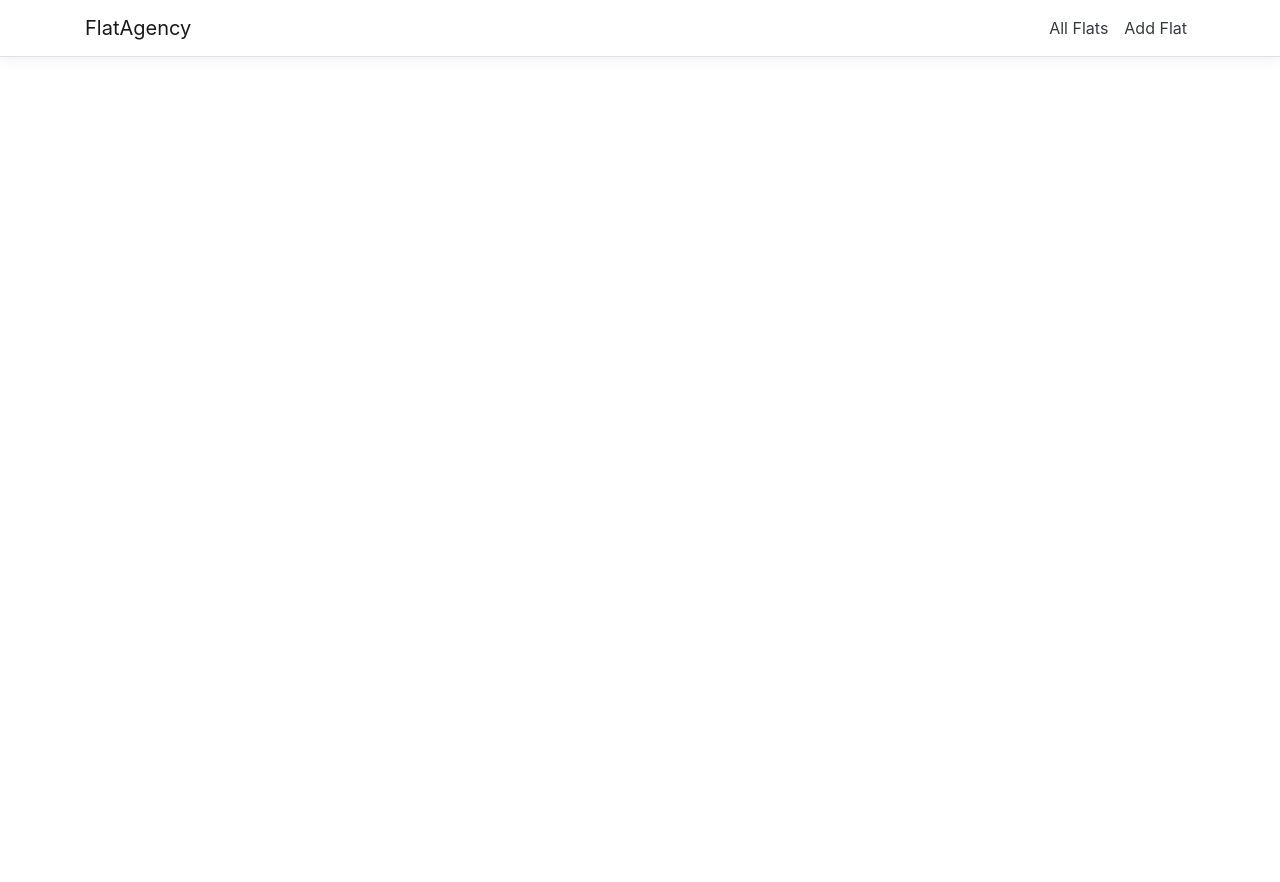
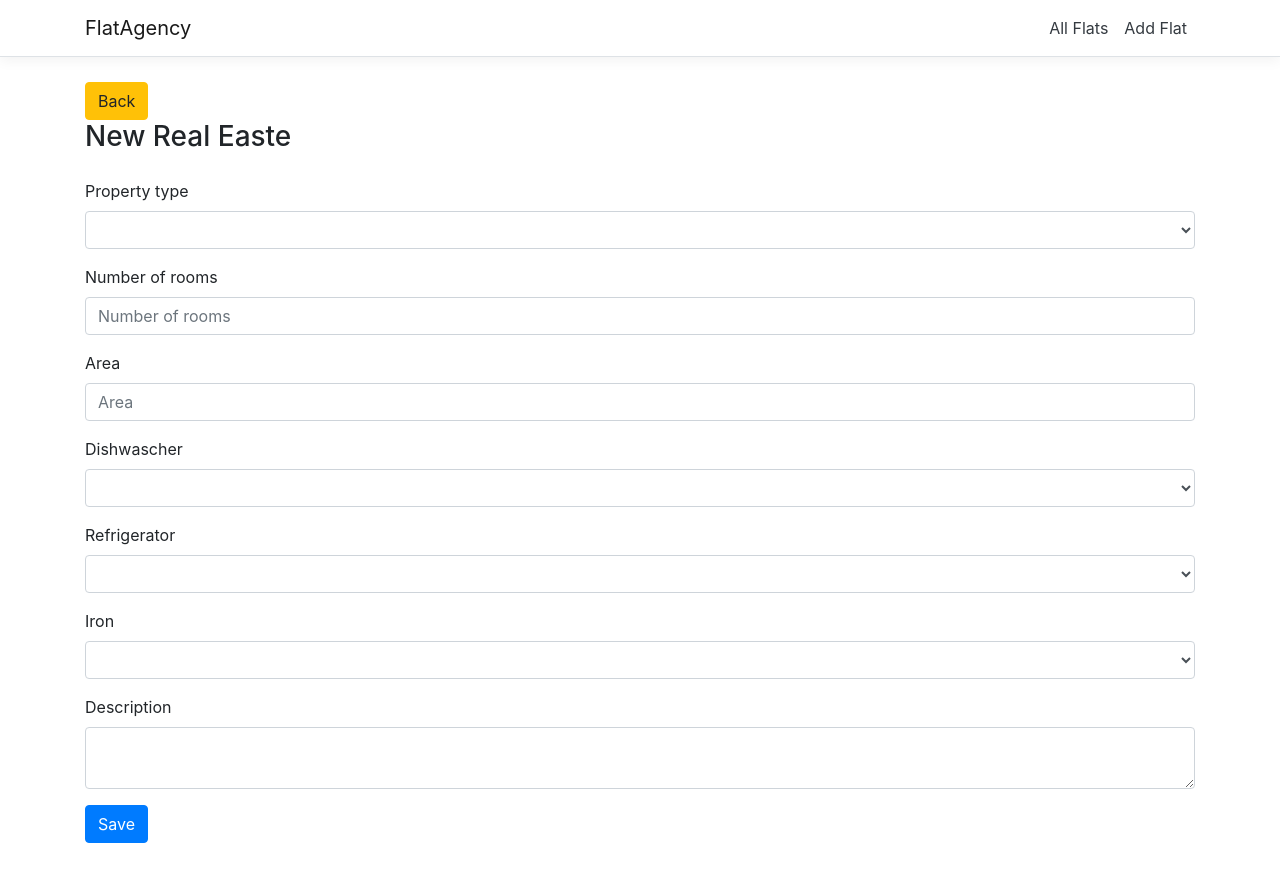
Before and after one commit to igorkol1/FlatAgency, an Angular app in the folder FlatAgency/ClientApp/: page /properties/new-property in a window 1280 px wide. Before the commit this address led to /. Shown: the top 882 px of the page. Before the commit the page ends 800 px from the top, so only its background shows below. Built offline with nearby package versions, Linux system fonts and the light colour scheme.

Commit message:
Build property details view

```diff
--- a/FlatAgency/ClientApp/src/app/components/nav-menu/nav-menu.component.html
+++ b/FlatAgency/ClientApp/src/app/components/nav-menu/nav-menu.component.html
@@ -8,7 +8,7 @@
       </button>
       <div class="navbar-collapse collapse d-sm-inline-flex flex-sm-row-reverse" [ngClass]='{"show": isExpanded}'>
         <ul class="navbar-nav flex-grow">
-          <li class="nav-item" [routerLinkActive]='["link-active"]'>
+          <li class="nav-item" [routerLinkActive]='["link-active"]' [routerLinkActiveOptions]="{exact:true}">
             <a class="nav-link text-dark" [routerLink]='["/properties"]'>All Flats</a>
           </li>
           <li class="nav-item" [routerLinkActive]='["link-active"]' >
--- a/FlatAgency/ClientApp/src/app/components/properties/components/properties.component.html
+++ b/FlatAgency/ClientApp/src/app/components/properties/components/properties.component.html
@@ -1,9 +1,9 @@
 <div>
   <div>
-    {{pageTitle}}
+    <h3>{{pageTitle}}</h3>
   </div>
   <div style="margin-top: 15px; margin-right: 25px">
-    <table class="table-responsive">
+    <table class="table table-responsive">
         <thead>
           <tr>
             <th class="col-md-1 col-sm-1 col-xs-1">No.</th>
@@ -18,7 +18,7 @@
         <tbody>
           <tr *ngFor="let property of properties let i = index" [attr.data.-index]="i">
             <td class="col-md-1 col-sm-1 col-xs-1">{{i+1}}</td>
-            <td class="col-md-1 col-sm-1 col-xs-1">{{property.type === 0 ? "Flat":"House"}}</td>
+            <td class="col-md-1 col-sm-1 col-xs-1">{{property.type === 1 ? "Flat":"House"}}</td>
             <td class="col-md-1 col-sm-1 col-xs-1">{{property.rooms}}</td>
             <td class="col-md-1 col-sm-1 col-xs-1">{{property.area}}</td>
             <td class="col-md-1 col-sm-1 col-xs-1"><button class="btn btn-primary" (click)="getProperty(property.id)">Details</button></td>
--- a/FlatAgency/ClientApp/src/app/components/properties/components/properties.component.ts
+++ b/FlatAgency/ClientApp/src/app/components/properties/components/properties.component.ts
@@ -36,19 +36,21 @@ export class PropertiesComponent implements OnInit {
     )
   }
 
-  getProperty(id:number):void{
-    this.router.navigate(['./properties/property-details',id]);
+  getProperty(id: number): void {
+    this.router.navigate(['./properties/property-details', id]);
   }
 
-  updateProperty(id:number):void{
-    this.router.navigate(['./properties/property-update',id]);
+  updateProperty(id: number): void {
+    this.router.navigate(['./properties/property-update', id]);
   }
 
-  deleteProperty(id:number):void{
+  deleteProperty(id: number): void {
     this.propertiesService.deleteProperty(id).subscribe(
-      onSuccess => console.log(onSuccess),
+      onSuccess => {
+        console.log(onSuccess);
+        this.properties.splice(this.properties.findIndex(prop => prop.id == id), 1)
+      },
       onError => console.log(onError)
     );
-    this.properties.splice(this.properties.findIndex(prop => prop.id==id),1)
   }
 }
--- a/FlatAgency/ClientApp/src/app/components/properties/components/property-details/property-details.component.html
+++ b/FlatAgency/ClientApp/src/app/components/properties/components/property-details/property-details.component.html
@@ -1,3 +1,63 @@
-<p>
-  property-details works!
-</p>
+<div>
+  <div style="margin-top:25px">
+    <a (click)="goBack()" class="btn btn-warning">Back</a>
+    <h3>{{pageTitle}}</h3>
+  </div>
+  <div style="margin-top:25px; margin-bottom: 50px">
+    <form #propertyform="ngForm" (ngSubmit)="onSubmit(property)">
+      <div class="form-group">
+        <label for="type">Property type</label>
+        <select [disabled]="!isInEditMode" required class="form-control" id="type" [(ngModel)]="property.type"
+          name="type" #type="ngModel">
+          <option></option>
+          <option value="0">House</option>
+          <option value="1">Flat</option>
+        </select>
+      </div>
+      <div class="form-group">
+        <label for="rooms">Number of rooms</label>
+        <input [disabled]="!isInEditMode" id="rooms" name="rooms" type="number" [(ngModel)]="property.rooms" required
+          class="form-control" placeholder="Number of rooms" />
+      </div>
+      <div class="form-group">
+        <label for="area">Area</label>
+        <input [disabled]="!isInEditMode" id="area" name="area" type="number" [(ngModel)]="property.area" required
+          class="form-control" placeholder="Area" />
+      </div>
+      <div class="form-group">
+        <label for="washer">Dishwascher</label>
+        <select [disabled]="!isInEditMode" required class="form-control" id="washer" [(ngModel)]="property.washer"
+          name="washer" #washer="ngModel">
+          <option></option>
+          <option value="false">No</option>
+          <option value="true">Yes</option>
+        </select>
+      </div>
+      <div class="form-group">
+        <label for="refrigerator">Refrigerator</label>
+        <select [disabled]="!isInEditMode" required class="form-control" id="refrigerator"
+          [(ngModel)]="property.refrigerator" name="refrigerator" #refrigerator="ngModel">
+          <option></option>
+          <option value="false">No</option>
+          <option value="true">Yes</option>
+        </select>
+      </div>
+      <div class="form-group">
+        <label for="iron">Iron</label>
+        <select [disabled]="!isInEditMode" required class="form-control" id="iron" [(ngModel)]="property.iron"
+          name="iron" #iron="ngModel">
+          <option></option>
+          <option value="false">No</option>
+          <option value="true">Yes</option>
+        </select>
+      </div>
+      <div class="form-group">
+        <label for="description">Description</label>
+        <textarea [disabled]="!isInEditMode" id="description" name="description" [(ngModel)]="property.description" class="form-control"></textarea>
+      </div>
+      <div *ngIf=isInEditMode>
+        <button type="submit" class="btn btn-primary">Save</button>
+      </div>
+    </form>
+  </div>
+</div>
--- a/FlatAgency/ClientApp/src/app/components/properties/components/property-details/property-details.component.ts
+++ b/FlatAgency/ClientApp/src/app/components/properties/components/property-details/property-details.component.ts
@@ -1,4 +1,5 @@
 import { Component, OnInit } from '@angular/core';
+import { Location } from '@angular/common';
 import { PropertyService } from '../../services/property.service';
 import { ActivatedRoute, Params, Router } from '@angular/router';
 import { Property } from 'src/app/models/property';
@@ -24,10 +25,9 @@ export class PropertyDetailsComponent implements OnInit {
 
   ngOnInit() {
     this.detectUrlParam();
-    console.log(this.location.pathname);
-    if(this.location.pathname.endsWith("/properties/new-property")){
+    if(this.location.isCurrentPathEqualTo("/properties/new-property")){
       this.pageTitle = "New Real Easte"
-    }else if(this.location.pathname.endsWith("/properties/property-update")){
+    }else if(this.location.isCurrentPathEqualTo("/properties/property-update/"+this.urlParam)){
       this.pageTitle = "Update Real Easte"
       this.downloadProperty();
     }else{
@@ -45,7 +45,7 @@ export class PropertyDetailsComponent implements OnInit {
   }
 
   onSubmit(propObj:Property):void{
-    if(this.location.pathname.endsWith("/properties/new-property")){
+    if(this.location.isCurrentPathEqualTo("/properties/new-property")){
       propObj.addressId = 3;
       propObj.ownerId = 3;
       this.propertiesService.addProperty(propObj).subscribe(
@@ -67,7 +67,6 @@ export class PropertyDetailsComponent implements OnInit {
   }
 
   goBack():void{
-    this.router.navigateByUrl("/properties");
-    //this.location.
+    this.location.back();
   }
 }
```
Also changed, not shown: FlatAgency/ClientApp/src/app/app.module.ts (+14 -8 lines).
